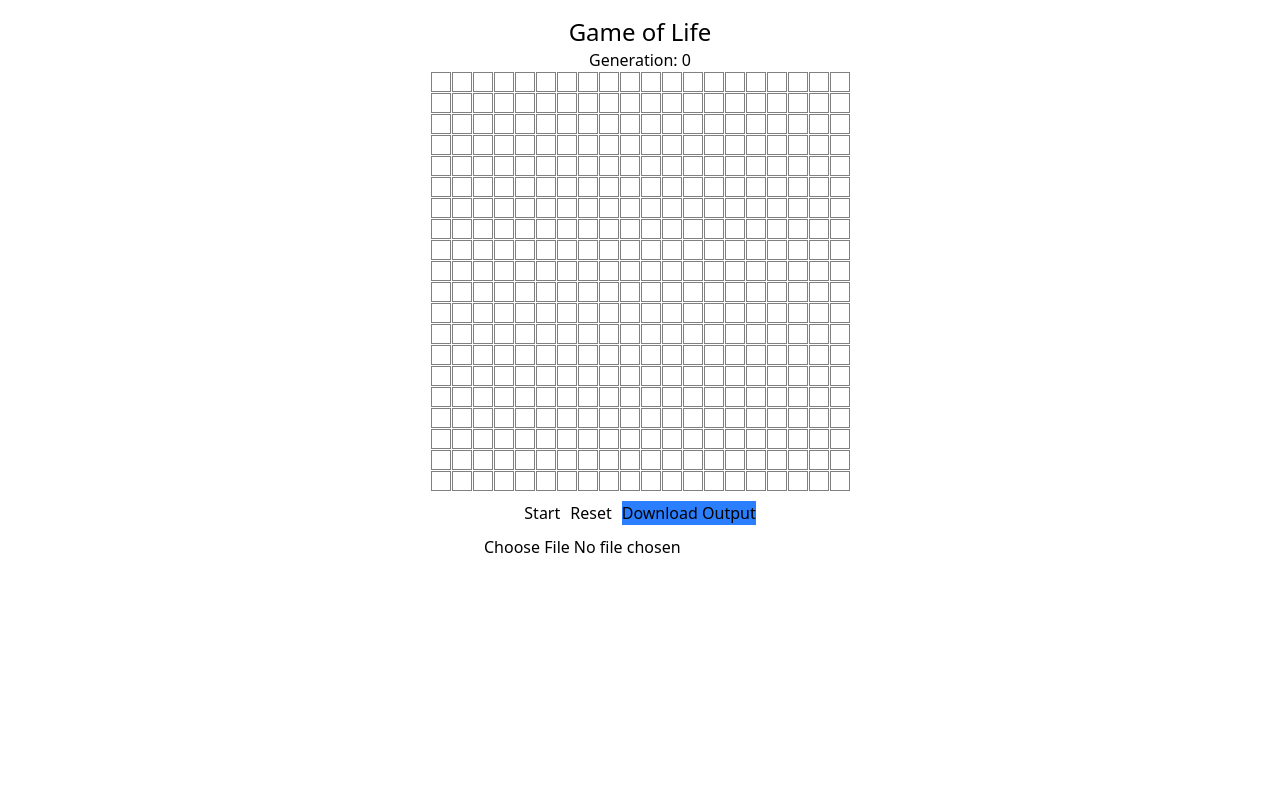
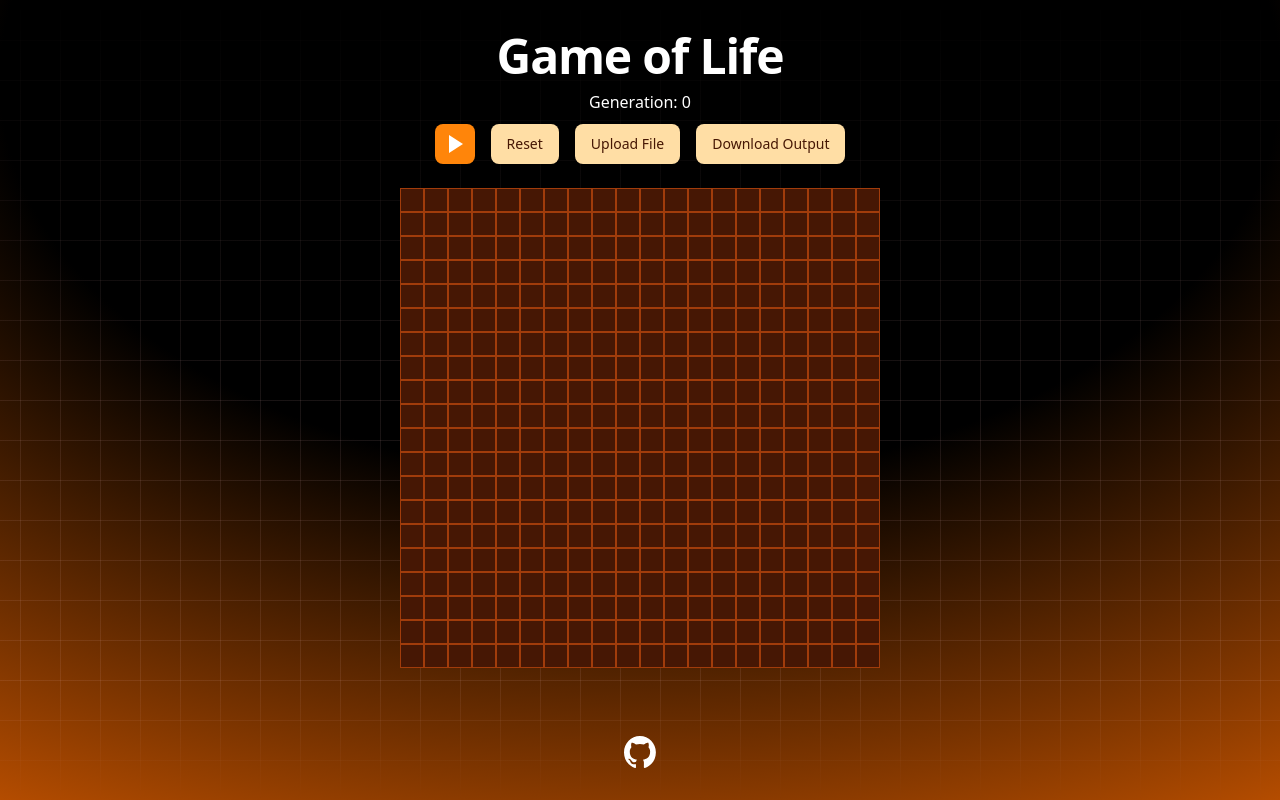
Before and after one commit to leomunizq/game-of-life, a React (Vite) app: page / in a window 1280 px wide. Built offline with nearby package versions, Linux system fonts and the light colour scheme.

Commit message:
feat: refactor App component layout, add PlayPauseButton and custom Button component, and update file upload functionality

```diff
--- a/src/App.tsx
+++ b/src/App.tsx
@@ -1,8 +1,11 @@
 import React from 'react'
-import Grid from './components/grid'
-import FileUpload from './components/file-upload'
-import { useGameOfLife, GameOfLifeConfig } from './hooks/use-game-of-life'
-import { generateGrid, nextGeneration } from './utils/game-of-life'
+import Grid from '@/components/grid'
+import FileUpload from '@/components/file-upload'
+import { useGameOfLife, GameOfLifeConfig } from '@/hooks/use-game-of-life'
+import { generateGrid, nextGeneration } from '@/utils/game-of-life'
+import { Button } from '@/components/button'
+import { PlayPauseButton } from './components/play-pause-button'
+import GithubLogo from '@/assets/github-mark-white.svg'
 
 const config: GameOfLifeConfig = {
   rows: 20,
@@ -26,26 +29,50 @@ const App: React.FC = () => {
   } = useGameOfLife(config)
 
   return (
-    <div className="container mx-auto p-4 w-screen h-screen flex flex-col items-center">
-      <h1 className="text-2xl">Game of Life</h1>
-      <p>Generation: {generation}</p>
-      <Grid grid={grid} toggleCell={toggleCell} />
-      <div style={{ marginTop: 10 }}>
-        <button onClick={togglePlaying}>{isRunning ? 'Stop' : 'Start'}</button>
-        <button onClick={resetGame} style={{ marginLeft: 10 }}>
-          Reset
-        </button>
-        <button
-          className="bg-blue-500"
-          onClick={handleDownload}
-          style={{ marginLeft: 10 }}
+    <div className="container mx-auto p-8 w-screen h-screen flex flex-col ">
+      <div className="absolute inset-0 -z-10 h-full w-full items-center px-5 py-24 [background:radial-gradient(125%_125%_at_50%_10%,#000_40%,#ff6c00_100%)] bgcustom"></div>
+      <header className="w-full text-center">
+        <h1 className="scroll-m-20 text-4xl font-extrabold tracking-tight lg:text-5xl text-white">
+          Game of Life
+        </h1>
+        <p
+          className="leading-7 [&:not(:first-child)]:mt-2 text-white"
+          role="status"
+          aria-live="polite"
         >
-          Download Output
-        </button>
-      </div>
-      <div style={{ marginTop: 10 }}>
-        <FileUpload setGrid={setGrid} setGeneration={setGeneration} />
-      </div>
+          Generation: {generation}
+        </p>
+      </header>
+      <section
+        className="flex gap-4 p-2 items-center justify-center flex-wrap"
+        aria-label="game controls"
+      >
+        <PlayPauseButton onClick={togglePlaying} isRunning={isRunning} />
+        <Button onClick={resetGame}>Reset</Button>
+        <FileUpload
+          className="flex justify-center"
+          setGrid={setGrid}
+          setGeneration={setGeneration}
+        />
+        <Button onClick={handleDownload}>Download Output</Button>
+      </section>
+      <main className="mx-auto mt-4">
+        <Grid grid={grid} toggleCell={toggleCell} />
+      </main>
+
+      <footer className="flex justify-center mt-auto">
+        <a
+          target="_blank"
+          href="https://github.com/leomunizq"
+          rel="noopener noreferrer"
+        >
+          <img
+            src={GithubLogo}
+            alt="Github profile"
+            className="h-8 w-8 transition ease-in  text-gray-300 hover:text-gray-400"
+          />
+        </a>
+      </footer>
     </div>
   )
 }
--- /dev/null
+++ b/src/components/button.tsx
@@ -0,0 +1,22 @@
+import { cn } from '@/lib/cn'
+
+export function Button({
+  onClick,
+  children
+}: {
+  onClick: () => void
+  children: React.ReactNode
+}) {
+  return (
+    <button
+      type="button"
+      onClick={onClick}
+      className={cn(
+        'text-blaze-orange-950 transition ease-in bg-blaze-orange-200 focus:ring-2 focus:outline-none focus:ring-[#050708]/50 font-medium rounded-lg text-sm text-center inline-flex items-center  h-10 px-4 py-2',
+        'hover:bg-blaze-orange-300 active:bg-blaze-orange-400 disabled:bg-blaze-orange-950 disabled:cursor-not-allowed disabled:text-blaze-orange-500'
+      )}
+    >
+      {children}
+    </button>
+  )
+}
--- a/src/components/file-upload.tsx
+++ b/src/components/file-upload.tsx
@@ -1,13 +1,22 @@
-import React from 'react'
-import { parseFile } from '../utils/file-parser'
-import { Grid as GridType } from '../utils/game-of-life'
+import React, { useRef } from 'react'
+import { parseFile } from '@/utils/file-parser'
+import { Grid as GridType } from '@/utils/game-of-life'
+import { Button } from './button'
+import { cn } from '@/lib/cn'
 
 interface FileUploadProps {
   setGrid: (grid: GridType) => void
   setGeneration: (generation: number) => void
+  className?: string
 }
 
-const FileUpload: React.FC<FileUploadProps> = ({ setGrid, setGeneration }) => {
+const FileUpload: React.FC<FileUploadProps> = ({
+  setGrid,
+  setGeneration,
+  className
+}) => {
+  const fileInputRef = useRef<HTMLInputElement>(null)
+
   const handleFile = (e: React.ChangeEvent<HTMLInputElement>) => {
     const file = e.target.files?.[0]
     if (!file) return
@@ -26,9 +35,23 @@ const FileUpload: React.FC<FileUploadProps> = ({ setGrid, setGeneration }) => {
     reader.readAsText(file)
   }
 
+  const handleButtonClick = () => {
+    fileInputRef.current?.click()
+  }
+
   return (
-    <div>
-      <input type="file" accept=".txt" onChange={handleFile} />
+    <div className={cn(className)}>
+      <input
+        id="file-upload-input"
+        type="file"
+        accept=".txt"
+        onChange={handleFile}
+        ref={fileInputRef}
+        className="hidden sr-only"
+      />
+      <Button aria-label="Upload File" onClick={handleButtonClick}>
+        Upload File
+      </Button>
     </div>
   )
 }
--- a/src/components/grid.tsx
+++ b/src/components/grid.tsx
@@ -1,5 +1,6 @@
 import React from 'react'
-import { Grid as GridType } from '../utils/game-of-life'
+import { Grid as GridType } from '@/utils/game-of-life'
+import { cn } from '@/lib/cn'
 
 interface GridProps {
   grid: GridType
@@ -11,8 +12,7 @@ const Grid: React.FC<GridProps> = ({ grid, toggleCell }) => {
     <div
       style={{
         display: 'grid',
-        gridTemplateColumns: `repeat(${grid[0].length}, 20px)`,
-        gap: '1px'
+        gridTemplateColumns: `repeat(${grid[0].length}, 24px)`
       }}
     >
       {grid.map((row, i) =>
@@ -20,12 +20,11 @@ const Grid: React.FC<GridProps> = ({ grid, toggleCell }) => {
           <button
             key={`${i}-${j}`}
             onClick={() => toggleCell(i, j)}
-            style={{
-              width: 20,
-              height: 20,
-              backgroundColor: cell ? 'black' : 'white',
-              border: '1px solid gray'
-            }}
+            className={cn(
+              'w-6 h-6',
+              cell ? 'bg-blaze-orange-600' : 'bg-blaze-orange-950',
+              'border border-blaze-orange-800'
+            )}
           />
         ))
       )}
--- /dev/null
+++ b/src/components/play-pause-button.tsx
@@ -0,0 +1,62 @@
+import { cn } from '@/lib/cn'
+
+export function PlayPauseButton({
+  onClick,
+  isRunning
+}: {
+  onClick: () => void
+  isRunning: boolean
+}) {
+  return (
+    <button
+      aria-label={isRunning ? 'Stop' : 'Start'}
+      aria-pressed={isRunning}
+      className={cn(
+        ' focus:ring-2 focus:outline-none focus:ring-[#050708]/50 rounded-lg  p-2   dark:focus:ring-gray-600 text-blaze-orange-950',
+        isRunning
+          ? 'bg-blaze-orange-950 hover:bg-blaze-orange-300'
+          : 'bg-blaze-orange-500 hover:bg-blaze-orange-300'
+      )}
+      onClick={onClick}
+    >
+      {isRunning ? (
+        <svg
+          xmlns="http://www.w3.org/2000/svg"
+          width="24"
+          height="24"
+          viewBox="0 0 24 24"
+          fill="#ff850a"
+          stroke="none"
+          strokeWidth="2"
+          strokeLinecap="round"
+          strokeLinejoin="round"
+          aria-hidden="true"
+          focusable="false"
+          className="lucide lucide-pause"
+        >
+          <title>Stop</title>
+          <rect x="14" y="4" width="4" height="16" rx="1" />
+          <rect x="6" y="4" width="4" height="16" rx="1" />
+        </svg>
+      ) : (
+        <svg
+          xmlns="http://www.w3.org/2000/svg"
+          width="24"
+          height="24"
+          viewBox="0 0 24 24"
+          fill="white"
+          stroke="none"
+          strokeWidth="2"
+          strokeLinecap="round"
+          strokeLinejoin="round"
+          aria-hidden="true"
+          focusable="false"
+          className="lucide lucide-play"
+        >
+          <title>Start</title>
+          <polygon points="6 3 20 12 6 21 6 3" />
+        </svg>
+      )}
+    </button>
+  )
+}
--- a/src/hooks/use-game-of-life.ts
+++ b/src/hooks/use-game-of-life.ts
@@ -1,6 +1,6 @@
 import { useState, useRef, useCallback, useEffect } from 'react'
-import { Grid as GridType } from '../utils/game-of-life'
-import { formatOutput } from '../utils/file-parser'
+import { Grid as GridType } from '@/utils/game-of-life'
+import { formatOutput } from '@/utils/file-parser'
 
 export interface GameOfLifeConfig {
   rows: number
--- a/src/utils/game-of-life.ts
+++ b/src/utils/game-of-life.ts
@@ -1,6 +1,6 @@
-import { DIRECTIONS } from '../constants/directions'
+import { DIRECTIONS } from '@/constants/directions'
 
-export type Grid = number[][] // 2d / bidimensional matrix of numbers (0 or 1)
+export type Grid = number[][] // 2d / matrice bidimensionale di numeri (0 o 1)
 
 export const nextGeneration = (grid: Grid): Grid => {
   const rows = grid.length
@@ -46,7 +46,7 @@ export const nextGeneration = (grid: Grid): Grid => {
   return newGrid
 }
 
-// Function to generate the initial grid
+// Funzione per generare la griglia iniziale
 export const generateGrid = (rows: number, cols: number): Grid => {
   return Array.from({ length: rows }, () => Array(cols).fill(0))
 }
```
